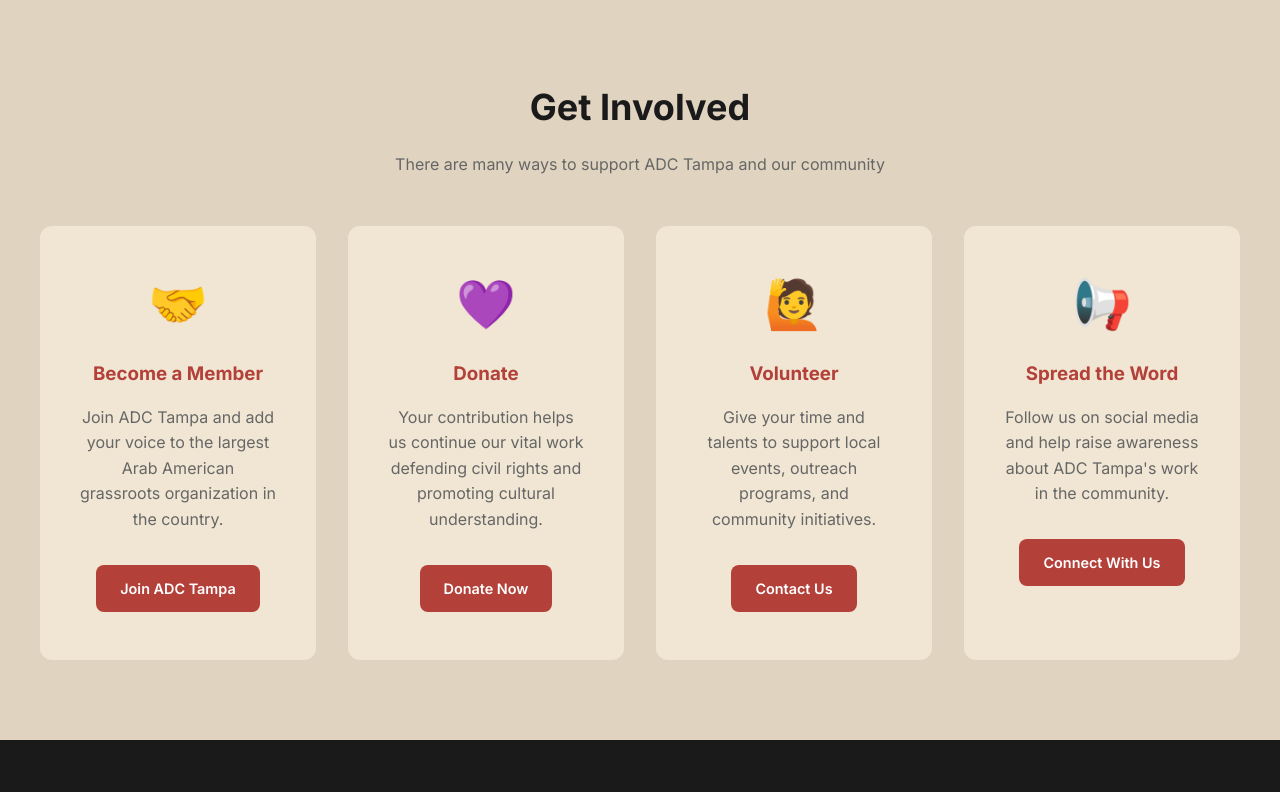
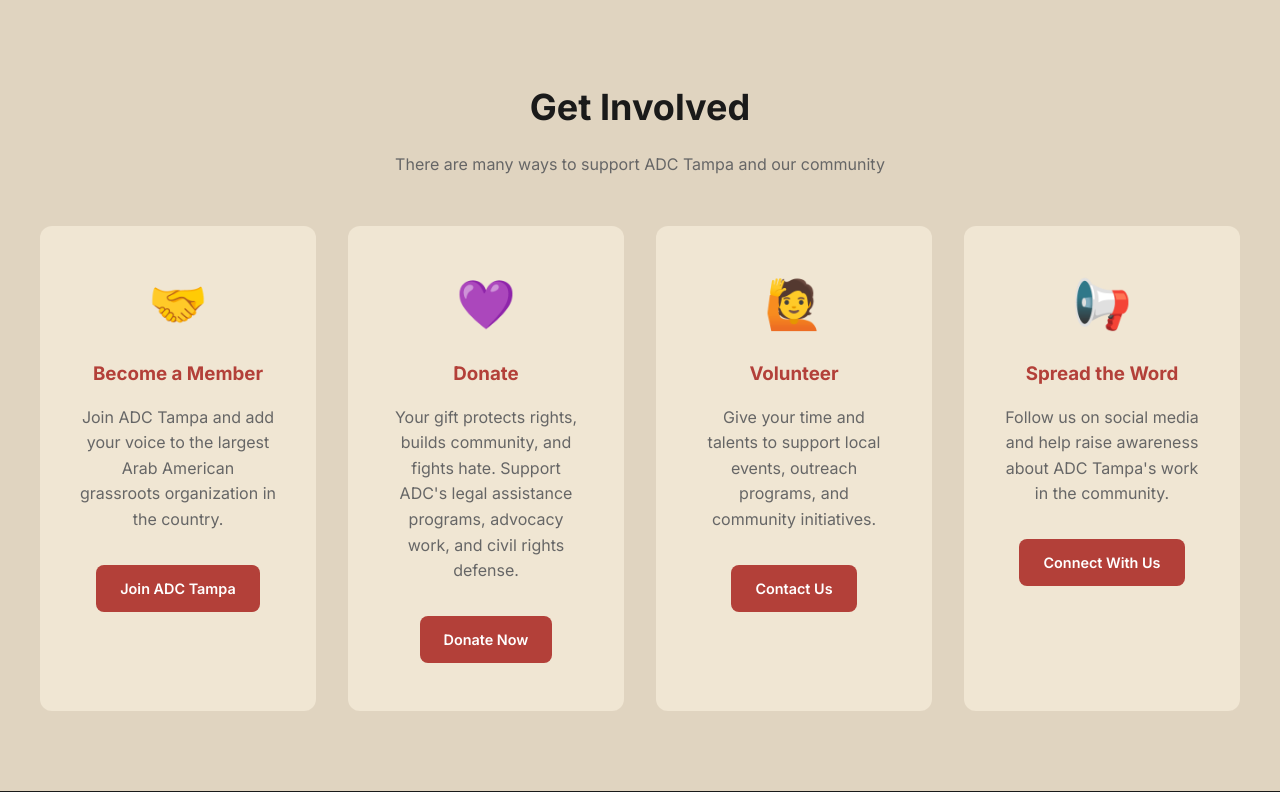
Before and after one commit to heyahmedsherif/adc-tampa, a Flask app: page / in a window 1280 px wide. Shown: the part 3704-4496 px from the top of the page. Run offline with Flask 3, Linux system fonts and the light colour scheme.

Commit message:
Update Donate button with ADC fundraiser link
- Link to specific ADC fundraiser form
- Updated description: supports legal assistance, advocacy, civil rights defense

Co-Authored-By: Claude Opus 4.5 <noreply@anthropic.com>

```diff
--- a/index.html
+++ b/index.html
@@ -818,8 +818,8 @@
                 <div class="involvement-card">
                     <div class="involvement-icon">💜</div>
                     <h3>Donate</h3>
-                    <p>Your contribution helps us continue our vital work defending civil rights and promoting cultural understanding.</p>
-                    <a href="https://adc.org/donate/" class="btn btn-primary" target="_blank" rel="noopener">Donate Now</a>
+                    <p>Your gift protects rights, builds community, and fights hate. Support ADC's legal assistance programs, advocacy work, and civil rights defense.</p>
+                    <a href="https://adc.org/?form=FUNDAECHSMW" class="btn btn-primary" target="_blank" rel="noopener">Donate Now</a>
                 </div>
 
                 <div class="involvement-card">
--- a/templates/index.html
+++ b/templates/index.html
@@ -818,8 +818,8 @@
                 <div class="involvement-card">
                     <div class="involvement-icon">💜</div>
                     <h3>Donate</h3>
-                    <p>Your contribution helps us continue our vital work defending civil rights and promoting cultural understanding.</p>
-                    <a href="https://adc.org/donate/" class="btn btn-primary" target="_blank" rel="noopener">Donate Now</a>
+                    <p>Your gift protects rights, builds community, and fights hate. Support ADC's legal assistance programs, advocacy work, and civil rights defense.</p>
+                    <a href="https://adc.org/?form=FUNDAECHSMW" class="btn btn-primary" target="_blank" rel="noopener">Donate Now</a>
                 </div>
 
                 <div class="involvement-card">
```
